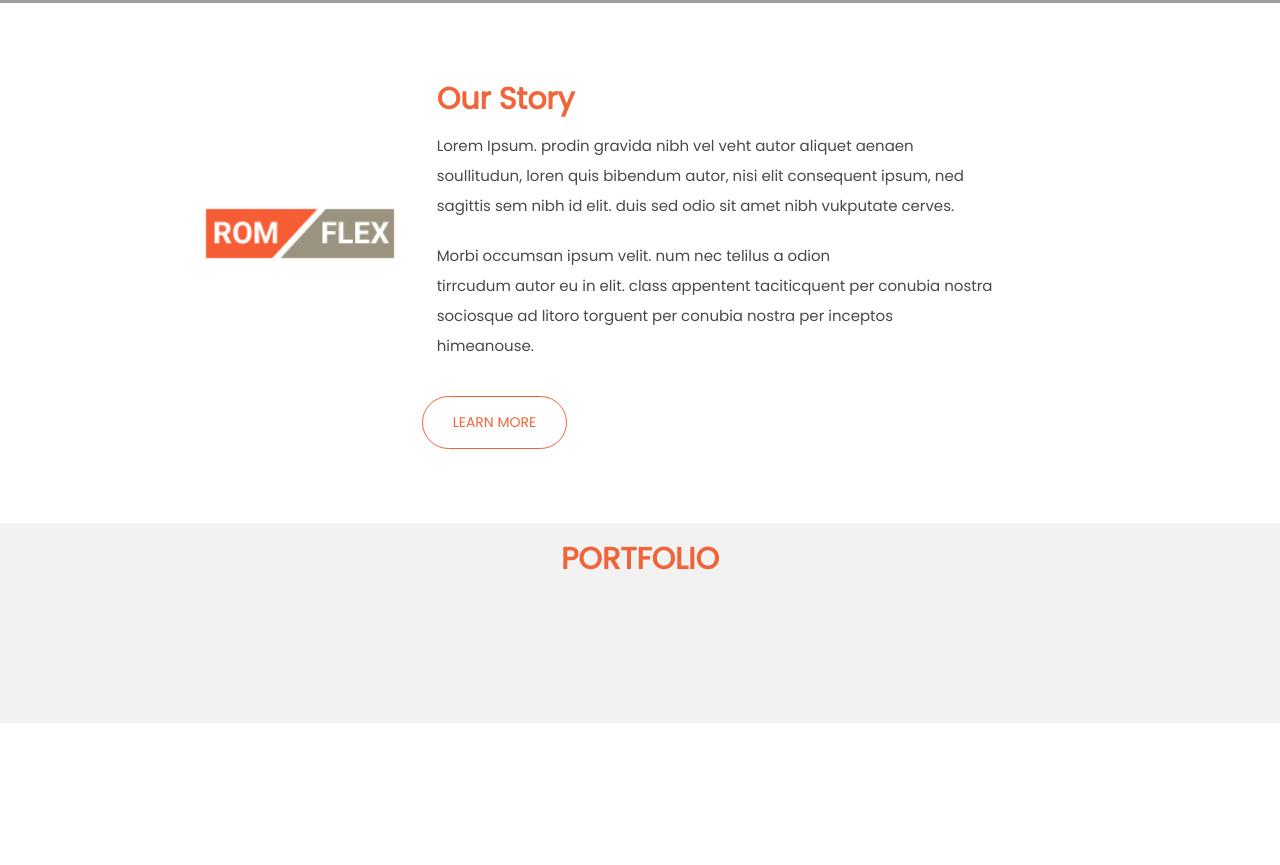
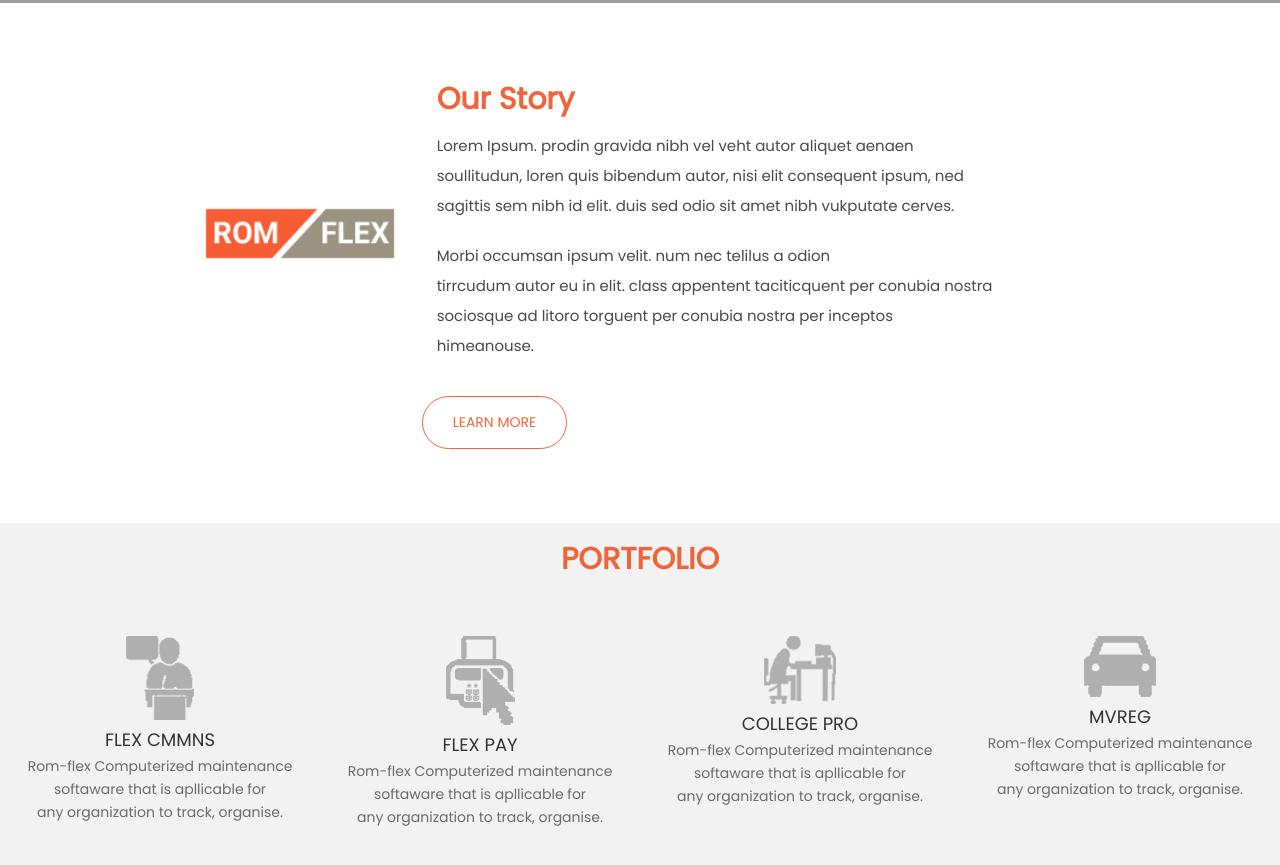
Before and after one commit to Kunoacc/Rom-flex, a plain HTML site: page index.html in a window 1280 px wide. Shown: the part 957-1822 px from the top of the page. Before the commit the page ends 1680 px from the top, so only its background shows below. Drawn offline with Linux system fonts and the light colour scheme; grey boxes are pictures that could not be loaded.

Commit message:
created portfolio section

```diff
--- a/css/index.css
+++ b/css/index.css
@@ -57,6 +57,10 @@
  	font-weight: bold;
 
  }
+ .scroll{
+ 	background-color: #fff;
+ 	color: black;
+ }
 
  .thick-orange-line{
  	border:3px solid #F16439;
@@ -114,7 +118,7 @@
 }
 .services{
 	background-color: #f2f2f2;
-	height: 200px;
+	height: 400px;
 
 }
 .portfolio{
@@ -122,3 +126,12 @@
 	color: #F16439;
 	padding-top: 20px;
 }
+.port_services{
+	margin-top: 60px;
+	text-align: center;
+	line-height: 13px;
+}
+.flex_article{
+	font-size: 14px;
+	color: #6b6b6b;
+}
--- a/index.html
+++ b/index.html
@@ -13,7 +13,7 @@
 </head>
 
 <body>
-	<nav class="navbar navbar-default navbar-fixed-top">
+	<nav class="navbar navbar-default navbar-fixed-top ">
 		<div class="container">
 			<div class="row">
 				<div class="col-xs-12 col-md-12">
@@ -104,6 +104,52 @@
 			<div class="col-xs-12 col-md-12">
 				<div class="services">
 					<h2 class="portfolio"><strong>PORTFOLIO</strong></h2>
+					<div class="port_services">
+						<div class="col-xs-12 col-md-3">
+							<img src="img/flexEam.png">
+							<div>
+								<h4>FLEX CMMNS</h4>
+								<div class="flex_article">
+								<p>Rom-flex Computerized maintenance</p>
+								<p>softaware that is apllicable for</p>
+								<p>any organization to track, organise.</p>
+							</div>
+							</div>
+						</div>
+						<div class="col-xs-12 col-md-3">
+							<img src="img/flexPay.png">
+							<div>
+								<h4>FLEX PAY</h4>
+								<div class="flex_article">
+								<p>Rom-flex Computerized maintenance</p>
+								<p>softaware that is apllicable for</p>
+								<p>any organization to track, organise.</p>
+							</div>
+							</div>
+						</div>
+						<div class="col-xs-12 col-md-3">
+							<img src="img/collegePro.png">
+							<div>
+								<h4>COLLEGE PRO</h4>
+								<div class="flex_article">
+								<p>Rom-flex Computerized maintenance</p>
+								<p>softaware that is apllicable for</p>
+								<p>any organization to track, organise.</p>
+							</div>
+							</div>
+						</div>
+						<div class="col-xs-12 col-md-3">
+							<img src="img/portCar.png">
+							<div>
+								<h4>MVREG</h4>
+								<div class="flex_article">
+								<p>Rom-flex Computerized maintenance</p>
+								<p>softaware that is apllicable for</p>
+								<p>any organization to track, organise.</p>
+							</div>
+							</div>
+						</div>
+					</div>
 				</div>
 			</div>
 		</div>
```
Also changed, not shown: img/collegePro.png (renamed from img/Vector Smart Object.png). Lines whose indentation alone changed are shown as unchanged.
